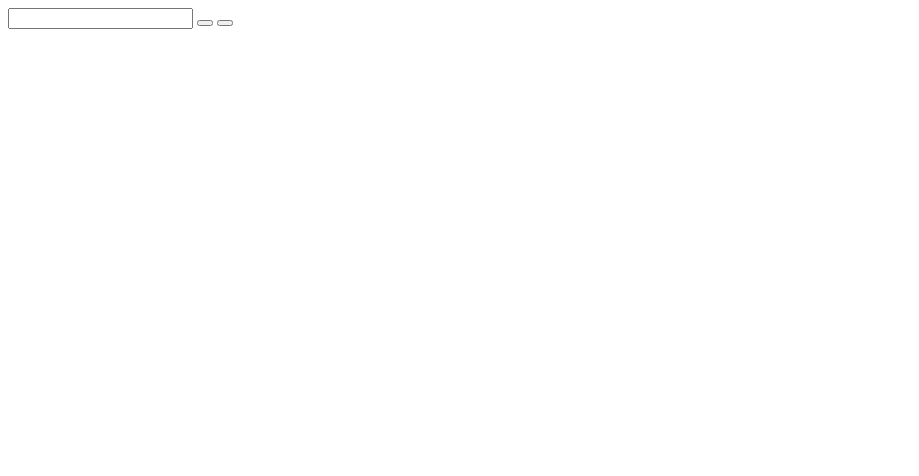
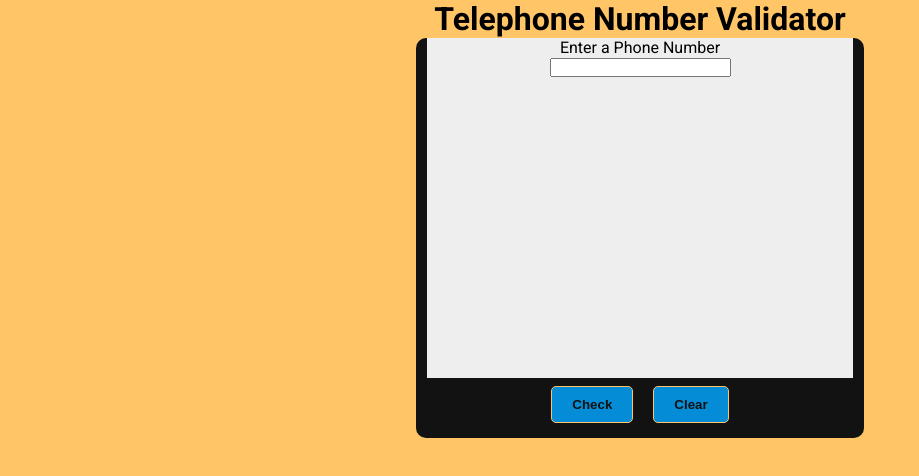
Before and after one commit to TheDevotion/FreeCodeCamp-JavaScript-projects, a plain HTML site: page TelephoneNumberValidator/index.html in a window 1280 px wide. Shown: the whole page, without its empty margins (0-919 px from the left). Drawn offline with Linux system fonts and the light colour scheme.

Commit message:
basic html and css

```diff
--- a/TelephoneNumberValidator/index.html
+++ b/TelephoneNumberValidator/index.html
@@ -13,10 +13,17 @@
     <title>Telephone Number Validator</title>
   </head>
   <body>
-    <input type="tel" id="user-input" />
-    <button id="check-btn"></button>
-    <button id="clear-btn"></button>
-    <div id="results-div"></div>
+    <h1>Telephone Number Validator</h1>
+    <div class="phone-body">
+      <div class="front-cam"></div>
+      <div class="phone-screen">
+        <p>Enter a Phone Number</p>
+        <input type="tel" id="user-input" />
+        <div id="results-div"></div>
+      </div>
+      <button id="check-btn">Check</button>
+      <button id="clear-btn">Clear</button>
+    </div>
   </body>
   <script src="./script.js"></script>
 </html>
--- a/TelephoneNumberValidator/styles.css
+++ b/TelephoneNumberValidator/styles.css
@@ -0,0 +1,46 @@
+:root {
+  --yellow: #ffc567;
+  --orange: #fd5a46;
+  --green: #00995e;
+  --blue: #058cd7;
+  --white: #eeeeee;
+  --black: #121212;
+}
+
+* {
+  box-sizing: border-box;
+  padding: 0;
+  margin: 0;
+}
+
+body {
+  text-align: center;
+  font-family: "roboto", sans-serif;
+  background-color: var(--yellow);
+}
+
+.phone-body {
+  background-color: var(--black);
+  height: 400px;
+  max-width: 35%;
+  margin: auto;
+  border-radius: 10px;
+}
+
+.phone-screen {
+  background-color: var(--white);
+  height: 85%;
+  width: 95%;
+  margin: auto;
+}
+
+button {
+  background-color: var(--blue);
+  color: var(--black);
+  padding: 10px 20px;
+  border: 1px solid var(--yellow);
+  margin: 8px;
+  border-radius: 5px;
+  cursor: pointer;
+  font-weight: bold;
+}
```
